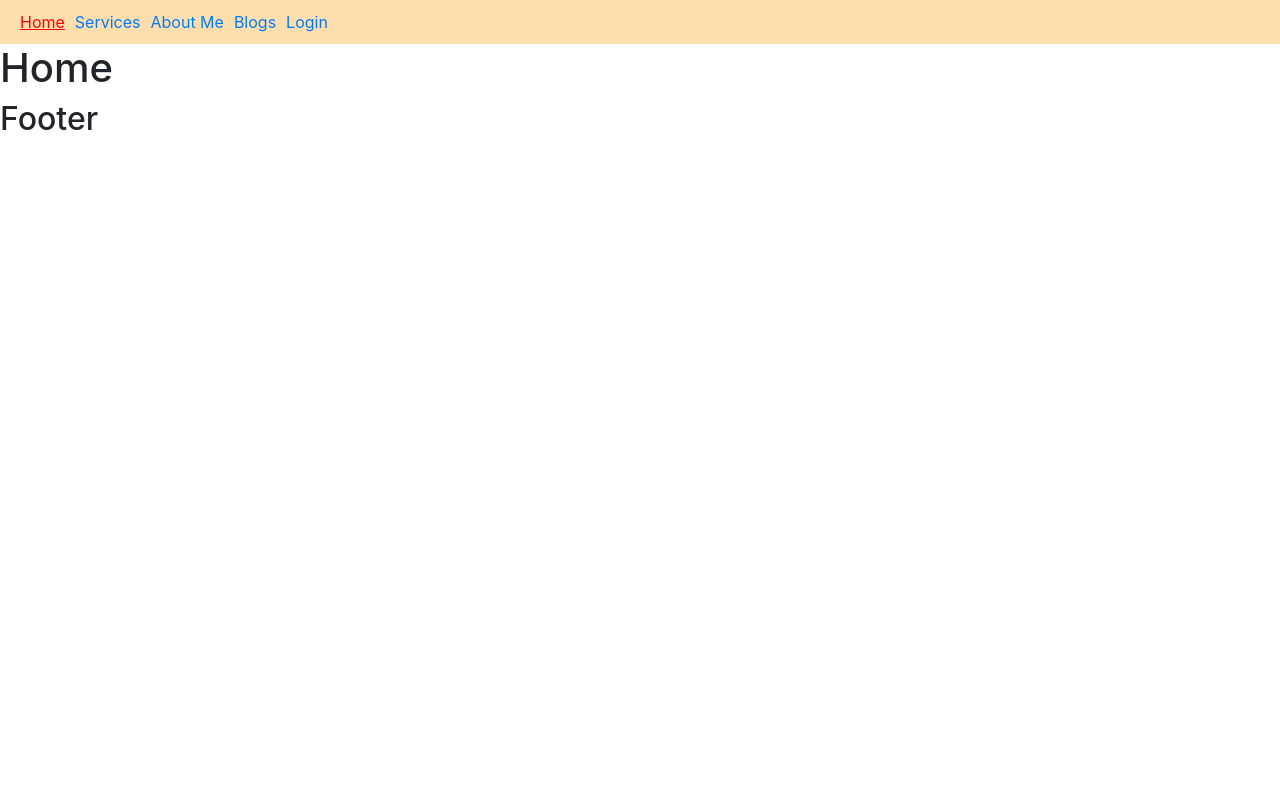
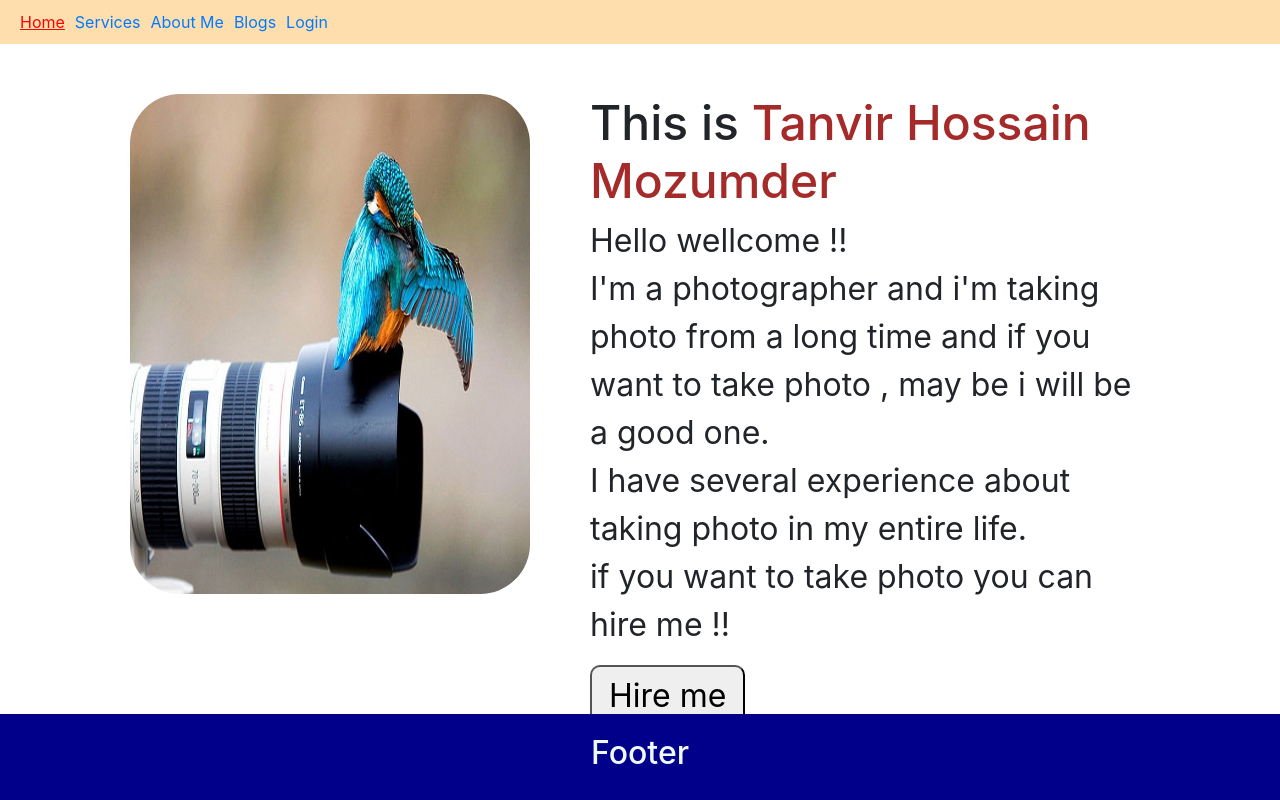
Before and after one commit to tanvirhossains/photography_service, a React (Create React App) app: page / in a window 1280 px wide. Built offline with nearby package versions, Linux system fonts and the light colour scheme; no server answers.

Commit message:
photographer info

```diff
--- /dev/null
+++ b/public/data.json
@@ -0,0 +1,3 @@
+[
+    {"name" : ""}
+]
--- a/src/Components/Pages/EntrancePages/Login/Login.js
+++ b/src/Components/Pages/EntrancePages/Login/Login.js
@@ -18,7 +18,7 @@ const Login = () => {
     );
 
 
-
+    let errorValue;
     const emailRef = useRef('')
     const passwordRef = useRef('')
     const navigate = useNavigate()
@@ -29,9 +29,12 @@ const Login = () => {
         const email = emailRef.current.value
         const password = passwordRef.current.value
         signInWithEmailAndPassword(email, password)
+        navigate('/home')
 
     }
-
+    if (error || resetError) {
+        errorValue = <p>Error:  {error.message}</p>
+    }
 
     const goToRegister = () => {
         navigate('/register')
@@ -61,6 +64,7 @@ const Login = () => {
                     <Form.Label>Password</Form.Label>
                     <Form.Control ref={passwordRef} type="password" placeholder="Password" required />
                     <p className='text-danger'> </p>
+                    <h4 className='text-danger'> {errorValue} </h4>
                 </Form.Group>
                 <p>If you are new? <span onClick={goToRegister} className='text-primary'>Sign up </span></p>
                 <p>Forget password? <span onClick={handleResetPassword} className='text-primary'>Reset password </span></p>
--- a/src/Components/Pages/Home/Footer/Footer.css
+++ b/src/Components/Pages/Home/Footer/Footer.css
@@ -0,0 +1,10 @@
+.footer-container{
+    position: fixed;
+    bottom: 0;
+    background-color: darkblue;
+    width: 100%;
+    text-align: center;
+    padding: 20px;
+    color: aliceblue;
+    font-size: large;
+}
--- a/src/Components/Pages/Home/Footer/Footer.js
+++ b/src/Components/Pages/Home/Footer/Footer.js
@@ -1,8 +1,8 @@
 import React from 'react';
-
+import './Footer.css'
 const Footer = () => {
     return (
-        <div>
+        <div className='footer-container'>
             <h2>Footer </h2>
         </div>
     );
--- a/src/Components/Pages/Home/Home/Home.css
+++ b/src/Components/Pages/Home/Home/Home.css
@@ -0,0 +1,28 @@
+.photographer-info{
+display: flex;
+justify-content: center;
+padding: 20px 100px;
+}
+
+.photographer-info img{
+    width: 400px;
+    height: 500px;
+    /* padding: 0 20px; */
+    border-radius: 50px;
+
+}
+.photographer-info h1{
+    font-size: 1.5em;
+}
+.photographer-info div{
+    padding: 30px;
+    font-size: 2em;
+}
+.photographer-info button{
+    padding: 5px 17px;
+    border-radius: 10px;
+}
+
+.name{
+    color: brown;
+}
--- a/src/Components/Pages/Home/Home/Home.js
+++ b/src/Components/Pages/Home/Home/Home.js
@@ -1,9 +1,22 @@
 import React from 'react';
-
+import wildMan from '../../../Images/photographer1.jpg'
+import './Home.css';
 const Home = () => {
     return (
         <div>
-            <h1>Home</h1>
+            {/* <h1 className='home-container'> Hello I am a wild photogrepher </h1> */}
+            <div className=' photographer-info'>
+                <div> <img src={wildMan} alt="" /> </div>
+                <div className='container'>
+                    <h1>This is <span className='name'>  Tanvir Hossain Mozumder</span> </h1>
+                    <p>Hello wellcome !! <br />
+                    I'm a photographer and i'm taking photo from a long time and if you want to take photo , may be i will be a good one. <br />
+                    I have several experience about taking photo in my entire life. <br />
+                    if you want to take photo you can hire me !!</p>
+
+                    <button >Hire me </button>
+                </div>
+            </div>
         </div>
     );
 };
```
Also changed, not shown: src/Components/Images/photographer.jpg (added), src/Components/Images/photographer1.jpg (added), src/Components/Pages/EntrancePages/Register/Register.js (line endings or trailing spaces).
